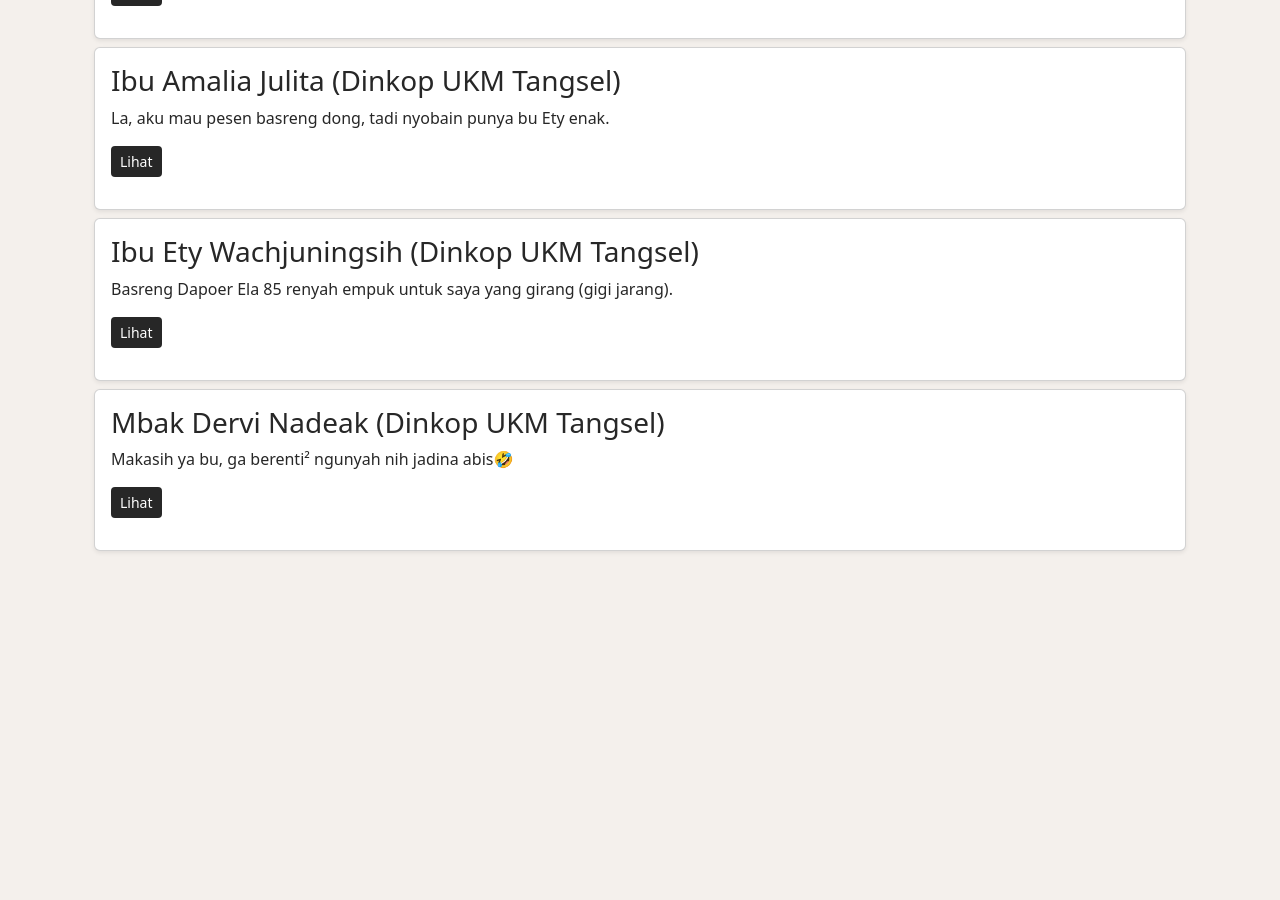
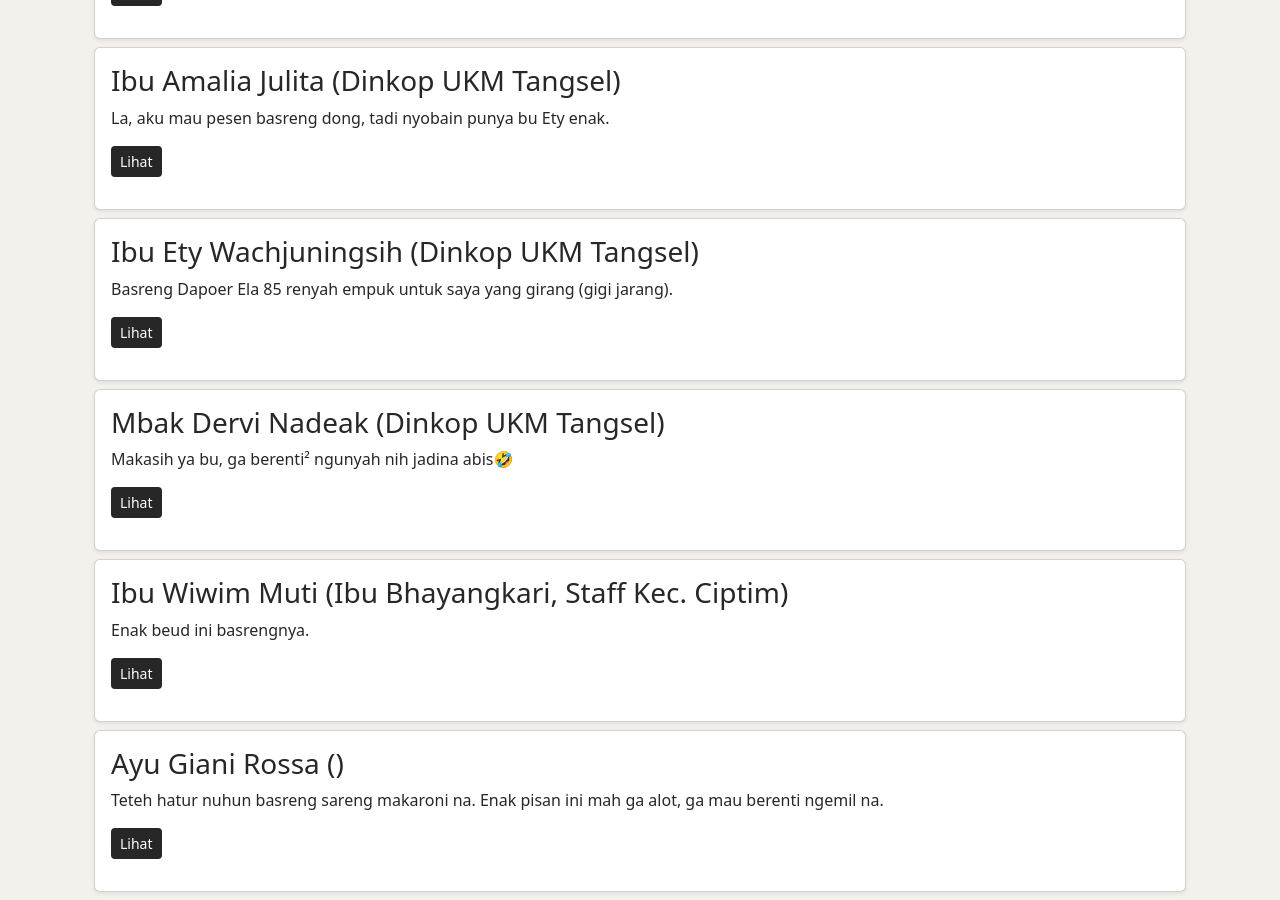
Before and after one commit to dapoerela85/dapoerela85.github.io, a Jekyll site: the page built from testimonials/index.html, in a window 1280 px wide and 900 px high, scrolled down 1691 px. Built offline with Jekyll 4.4.1, drawn with Linux system fonts in a browser that asks for light colours; nearby versions of some CDN libraries; comment, search, counter and statistics services are not loaded; before the commit the page ends 2250 px from its top, so only the background shows below that.

Commit message:
Update testimonials.yml

```diff
--- a/_data/testimonials.yml
+++ b/_data/testimonials.yml
@@ -31,3 +31,11 @@ testi:
     jabatan: "Dinkop UKM Tangsel"
     text: "Makasih ya bu, ga berenti² ngunyah nih jadina abis🤣"
     img: dervi.jpg
+  - nama: "Ibu Wiwim Muti"
+    jabatan: "Ibu Bhayangkari, Staff Kec. Ciptim"
+    text: "Enak beud ini basrengnya."
+    img: wiwin-ciptim.jpg
+  - nama: "Ayu Giani Rossa"
+    jabatan: ""
+    text: "Teteh hatur nuhun basreng sareng makaroni na. Enak pisan ini mah ga alot, ga mau berenti ngemil na."
+    img: ayu-fahmi.jpg
```
